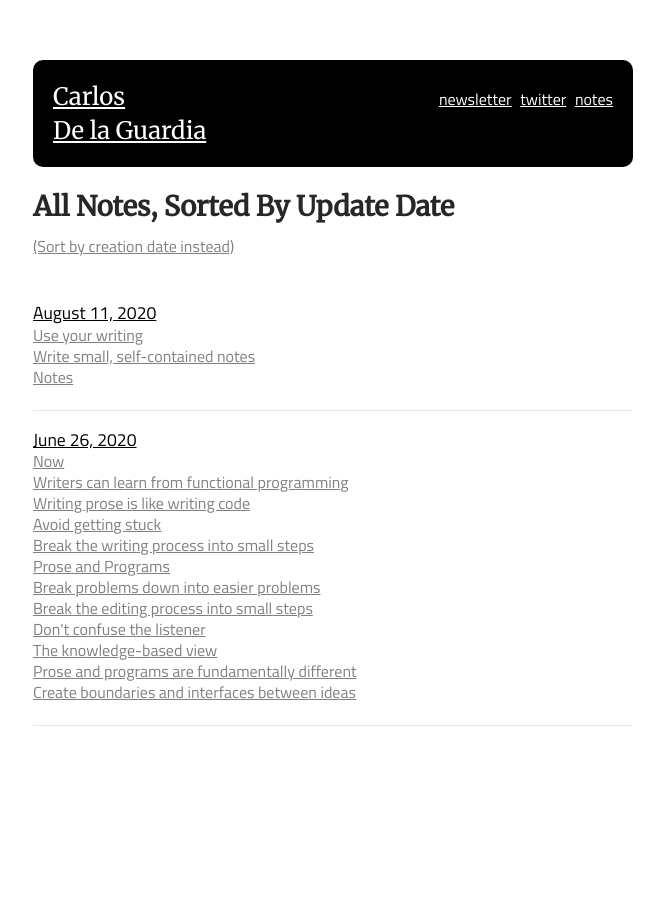
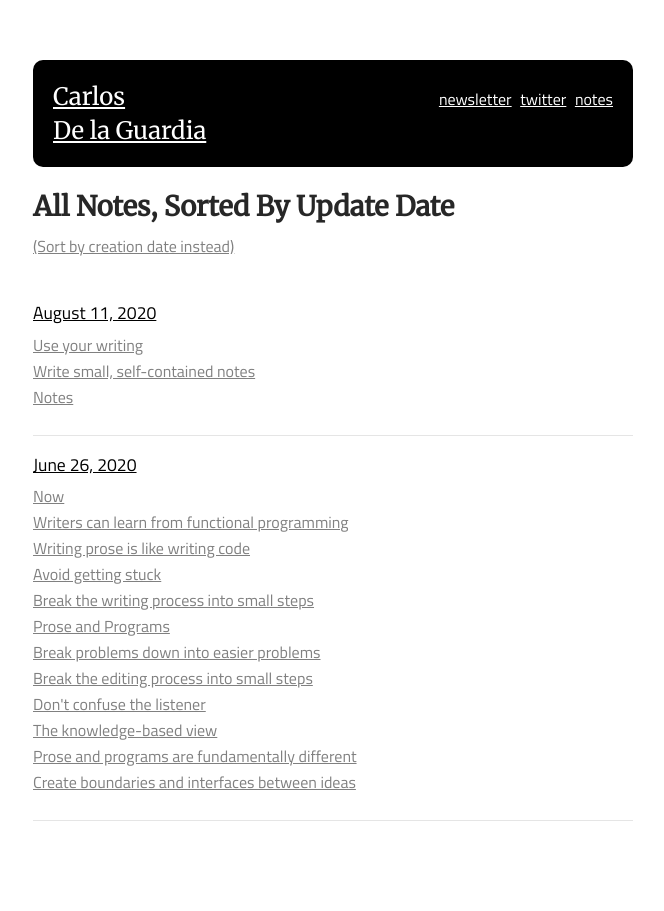
Before and after one commit to dela3499/dela3499.github.io, a Jekyll site: the page built from notes/updated.md, in a window 1280 px wide. Shown: the whole page, without its empty margins (307-971 px from the left). Built offline with Jekyll 4.4.1, drawn with Linux system fonts in a browser that asks for light colours.

Commit message:
improved style

```diff
--- a/_layouts/all_notes.html
+++ b/_layouts/all_notes.html
@@ -26,7 +26,7 @@ layout: base
         <div class="backlinks">
             <h2>Links to this note</h2>
             {% for backlink in note.backlinks %}
-                <div>
+                <div class="backlink">
                     <a href="#{{ backlink.url }}">
                         {{ backlink.name }}
                     </a>
--- a/assets/css/main.css
+++ b/assets/css/main.css
@@ -588,6 +588,10 @@ a:hover {
     border-bottom: 1px solid rgba(0,0,0,0.1);
 }
 
+.post__list .date_group * {
+    margin-bottom: 10px;
+}
+
 .post__list h3 {
     font-size: 1.1em;
     padding-bottom: 5px;
@@ -597,9 +601,6 @@ a:hover {
     color: black;
 }
 
-.post__list .page_link {
-    padding-bottom: 5px;
-}
 
 .sort a {
     color: grey;
```
